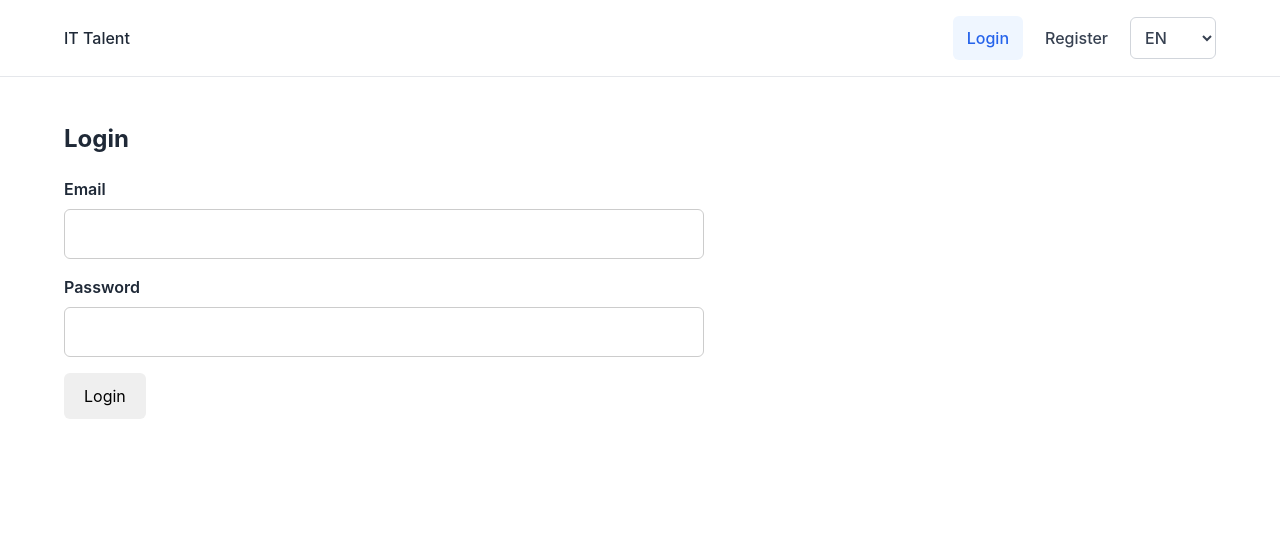
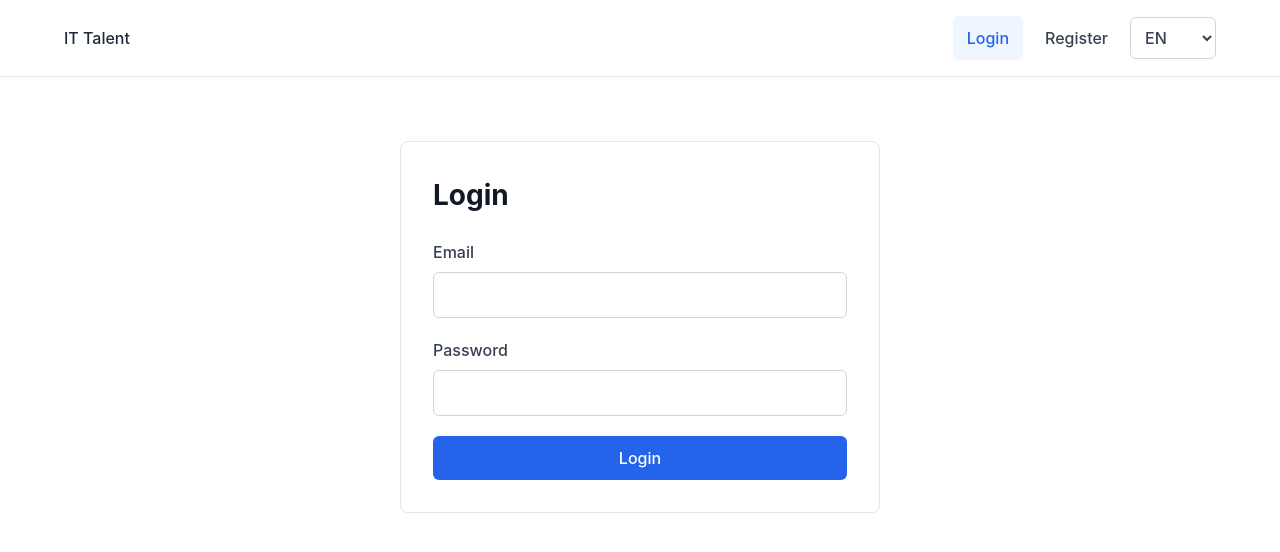
Before and after one commit to Fehmi-Yildirim/it-talent-frontend, a React (Vite) app: page /login in a window 1280 px wide. Shown: the top 552 px of the page. Built offline with nearby package versions, Linux system fonts and the light colour scheme; no server answers.

Commit message:
IT-063: reduce large Vite chunks with lazy loading

```diff
--- /dev/null
+++ b/src/app/LazyPage.tsx
@@ -0,0 +1,8 @@
+import type { ReactNode } from 'react'
+import { Suspense } from 'react'
+
+function LazyPage({ children }: { children: ReactNode }) {
+    return <Suspense fallback={null}>{children}</Suspense>
+}
+
+export default LazyPage
--- /dev/null
+++ b/src/app/lazyPages.tsx
@@ -0,0 +1,63 @@
+import { lazy } from 'react'
+
+export const RegisterPage = lazy(() => import('../pages/RegisterPage'))
+
+export const CandidateJobsPage = lazy(
+    () => import('../pages/CandidateJobsPage'),
+)
+
+export const CandidateJobDetailsPage = lazy(
+    () => import('../pages/CandidateJobDetailsPage'),
+)
+
+export const CandidateApplicationsPage = lazy(
+    () => import('../pages/CandidateApplicationsPage'),
+)
+
+export const CandidateApplicationDetailsPage = lazy(
+    () => import('../pages/CandidateApplicationDetailsPage'),
+)
+
+export const DashboardPage = lazy(
+    () => import('../pages/DashboardPage'),
+)
+
+export const ProfilePage = lazy(
+    () => import('../pages/ProfilePage'),
+)
+
+export const RecruiterProfile = lazy(
+    () => import('../features/recruiter/RecruiterProfile'),
+)
+
+export const CompanyManagement = lazy(
+    () => import('../features/recruiter/CompanyManagement'),
+)
+
+export const RecruiterJobsPage = lazy(
+    () => import('../pages/RecruiterJobsPage'),
+)
+
+export const RecruiterJobFormPage = lazy(
+    () => import('../pages/RecruiterJobFormPage'),
+)
+
+export const RecruiterJobDetailsPage = lazy(
+    () => import('../pages/RecruiterJobDetailsPage'),
+)
+
+export const RecruiterApplicationsPage = lazy(
+    () => import('../pages/RecruiterApplicationsPage'),
+)
+
+export const RecruiterApplicationDetailsPage = lazy(
+    () => import('../pages/RecruiterApplicationDetailsPage'),
+)
+
+export const AdminUsersPage = lazy(
+    () => import('../pages/AdminUsersPage'),
+)
+
+export const AdminSkillsPage = lazy(
+    () => import('../pages/AdminSkillsPage'),
+)
--- a/src/app/routes.tsx
+++ b/src/app/routes.tsx
@@ -3,26 +3,29 @@ import App from './App'
 import AdminRoute from './AdminRoute'
 import CandidateRoute from './CandidateRoute'
 import ProtectedRoute from './ProtectedRoute'
-import DashboardPage from '../pages/DashboardPage'
+import RecruiterRoute from './RecruiterRoute'
+import LazyPage from './LazyPage'
+import {
+  AdminSkillsPage,
+  AdminUsersPage,
+  CandidateApplicationDetailsPage,
+  CandidateApplicationsPage,
+  CandidateJobDetailsPage,
+  CandidateJobsPage,
+  CompanyManagement,
+  DashboardPage,
+  ProfilePage,
+  RecruiterApplicationDetailsPage,
+  RecruiterApplicationsPage,
+  RecruiterJobDetailsPage,
+  RecruiterJobFormPage,
+  RecruiterJobsPage,
+  RecruiterProfile,
+  RegisterPage,
+} from './lazyPages'
 import LandingPage from '../pages/LandingPage'
 import LoginPage from '../pages/LoginPage'
 import NotFoundPage from '../pages/NotFoundPage'
-import ProfilePage from '../pages/ProfilePage'
-import RegisterPage from '../pages/RegisterPage'
-import AdminUsersPage from '../pages/AdminUsersPage'
-import AdminSkillsPage from '../pages/AdminSkillsPage'
-import RecruiterJobsPage from '../pages/RecruiterJobsPage'
-import RecruiterJobFormPage from '../pages/RecruiterJobFormPage'
-import RecruiterProfile from '../features/recruiter/RecruiterProfile'
-import CompanyManagement from '../features/recruiter/CompanyManagement'
-import RecruiterJobDetailsPage from '../pages/RecruiterJobDetailsPage'
-import CandidateJobsPage from '../pages/CandidateJobsPage'
-import CandidateJobDetailsPage from '../pages/CandidateJobDetailsPage'
-import CandidateApplicationsPage from '../pages/CandidateApplicationsPage'
-import CandidateApplicationDetailsPage from '../pages/CandidateApplicationDetailsPage'
-import RecruiterApplicationsPage from '../pages/RecruiterApplicationsPage'
-import RecruiterApplicationDetailsPage from '../pages/RecruiterApplicationDetailsPage'
-import RecruiterRoute from './RecruiterRoute'
 
 export const router = createBrowserRouter([
   {
@@ -39,7 +42,11 @@ export const router = createBrowserRouter([
       },
       {
         path: 'register',
-        element: <RegisterPage />,
+        element: (
+          <LazyPage>
+            <RegisterPage />
+          </LazyPage>
+        ),
       },
       {
         element: <ProtectedRoute />,
@@ -49,64 +56,120 @@ export const router = createBrowserRouter([
             children: [
               {
                 path: 'jobs',
-                element: <CandidateJobsPage />,
+                element: (
+                  <LazyPage>
+                    <CandidateJobsPage />
+                  </LazyPage>
+                ),
               },
               {
                 path: 'jobs/:jobId',
-                element: <CandidateJobDetailsPage />,
+                element: (
+                  <LazyPage>
+                    <CandidateJobDetailsPage />
+                  </LazyPage>
+                ),
               },
               {
                 path: 'applications',
-                element: <CandidateApplicationsPage />,
+                element: (
+                  <LazyPage>
+                    <CandidateApplicationsPage />
+                  </LazyPage>
+                ),
               },
               {
                 path: 'applications/:applicationId',
-                element: <CandidateApplicationDetailsPage />,
+                element: (
+                  <LazyPage>
+                    <CandidateApplicationDetailsPage />
+                  </LazyPage>
+                ),
               },
             ],
           },
           {
             path: 'dashboard',
-            element: <DashboardPage />,
+            element: (
+              <LazyPage>
+                <DashboardPage />
+              </LazyPage>
+            ),
           },
           {
             path: 'profile',
-            element: <ProfilePage />,
+            element: (
+              <LazyPage>
+                <ProfilePage />
+              </LazyPage>
+            ),
           },
           {
             path: 'recruiter/profile',
-            element: <RecruiterProfile />,
+            element: (
+              <LazyPage>
+                <RecruiterProfile />
+              </LazyPage>
+            ),
           },
           {
             path: 'recruiter/company',
-            element: <CompanyManagement />,
+            element: (
+              <LazyPage>
+                <CompanyManagement />
+              </LazyPage>
+            ),
           },
           {
             path: 'recruiter/jobs',
-            element: <RecruiterJobsPage />,
+            element: (
+              <LazyPage>
+                <RecruiterJobsPage />
+              </LazyPage>
+            ),
           },
           {
             path: 'recruiter/jobs/new',
-            element: <RecruiterJobFormPage />,
+            element: (
+              <LazyPage>
+                <RecruiterJobFormPage />
+              </LazyPage>
+            ),
           },
           {
             path: 'recruiter/jobs/:jobId/edit',
-            element: <RecruiterJobFormPage />,
+            element: (
+              <LazyPage>
+                <RecruiterJobFormPage />
+              </LazyPage>
+            ),
           },
           {
             path: 'recruiter/jobs/:jobId',
-            element: <RecruiterJobDetailsPage />,
+            element: (
+              <LazyPage>
+                <RecruiterJobDetailsPage />
+              </LazyPage>
+            ),
           },
           {
             element: <RecruiterRoute />,
             children: [
               {
                 path: 'recruiter/applications',
-                element: <RecruiterApplicationsPage />,
+                element: (
+                  <LazyPage>
+                    <RecruiterApplicationsPage />
+                  </LazyPage>
+                ),
               },
               {
                 path: 'recruiter/applications/:applicationId',
-                element: <RecruiterApplicationDetailsPage />,
+                element: (
+                  <LazyPage>
+                    <RecruiterApplicationDetailsPage />
+                  </LazyPage>
+                ),
               },
             ],
           },
@@ -115,11 +178,19 @@ export const router = createBrowserRouter([
             children: [
               {
                 path: 'admin/users',
-                element: <AdminUsersPage />,
+                element: (
+                  <LazyPage>
+                    <AdminUsersPage />
+                  </LazyPage>
+                ),
               },
               {
                 path: 'admin/skills',
-                element: <AdminSkillsPage />,
+                element: (
+                  <LazyPage>
+                    <AdminSkillsPage />
+                  </LazyPage>
+                ),
               },
             ],
           },
--- /dev/null
+++ b/src/pages/LoginPage.css
@@ -0,0 +1,87 @@
+.login-page {
+    max-width: 480px;
+    margin: 40px auto;
+    padding: 32px;
+
+    border: 1px solid #e5e7eb;
+    border-radius: 8px;
+
+    background: #ffffff;
+}
+
+.login-page h1 {
+    margin: 0 0 24px;
+
+    color: #111827;
+    font-size: 28px;
+}
+
+.login-page form {
+    display: flex;
+    flex-direction: column;
+    gap: 20px;
+}
+
+.login-page form>div {
+    display: flex;
+    flex-direction: column;
+    gap: 8px;
+}
+
+.login-page label {
+    color: #374151;
+    font-weight: 500;
+}
+
+.login-page input {
+    width: 100%;
+    min-height: 42px;
+    padding: 10px 12px;
+
+    border: 1px solid #d1d5db;
+    border-radius: 6px;
+
+    background: #ffffff;
+    color: #111827;
+
+    font: inherit;
+}
+
+.login-page input:focus {
+    border-color: #2563eb;
+    outline: 3px solid #dbeafe;
+}
+
+.login-page button[type='submit'] {
+    min-height: 42px;
+    padding: 10px 16px;
+
+    border: 0;
+    border-radius: 6px;
+
+    background: #2563eb;
+    color: #ffffff;
+
+    font: inherit;
+    font-weight: 500;
+    cursor: pointer;
+}
+
+.login-page button[type='submit']:hover:not(:disabled) {
+    background: #1d4ed8;
+}
+
+.login-page button[type='submit']:disabled {
+    cursor: not-allowed;
+    opacity: 0.6;
+}
+
+.login-page #login-error {
+    margin: 0;
+    padding: 12px 16px;
+
+    border-radius: 6px;
+
+    background: #fef2f2;
+    color: #b91c1c;
+}
--- a/src/pages/LoginPage.tsx
+++ b/src/pages/LoginPage.tsx
@@ -2,6 +2,7 @@ import { useState } from 'react'
 import { useNavigate } from 'react-router-dom'
 import { useAuth } from '../features/auth/useAuth'
 import { useTranslation } from '../i18n/useTranslation'
+import './LoginPage.css'
 
 function LoginPage() {
   const { login, isLoading } = useAuth()
@@ -56,7 +57,7 @@ function LoginPage() {
   }
 
   return (
-    <section>
+    <section className="login-page">
       <h1>{t('auth.login')}</h1>
 
       <form onSubmit={handleSubmit}>
```
